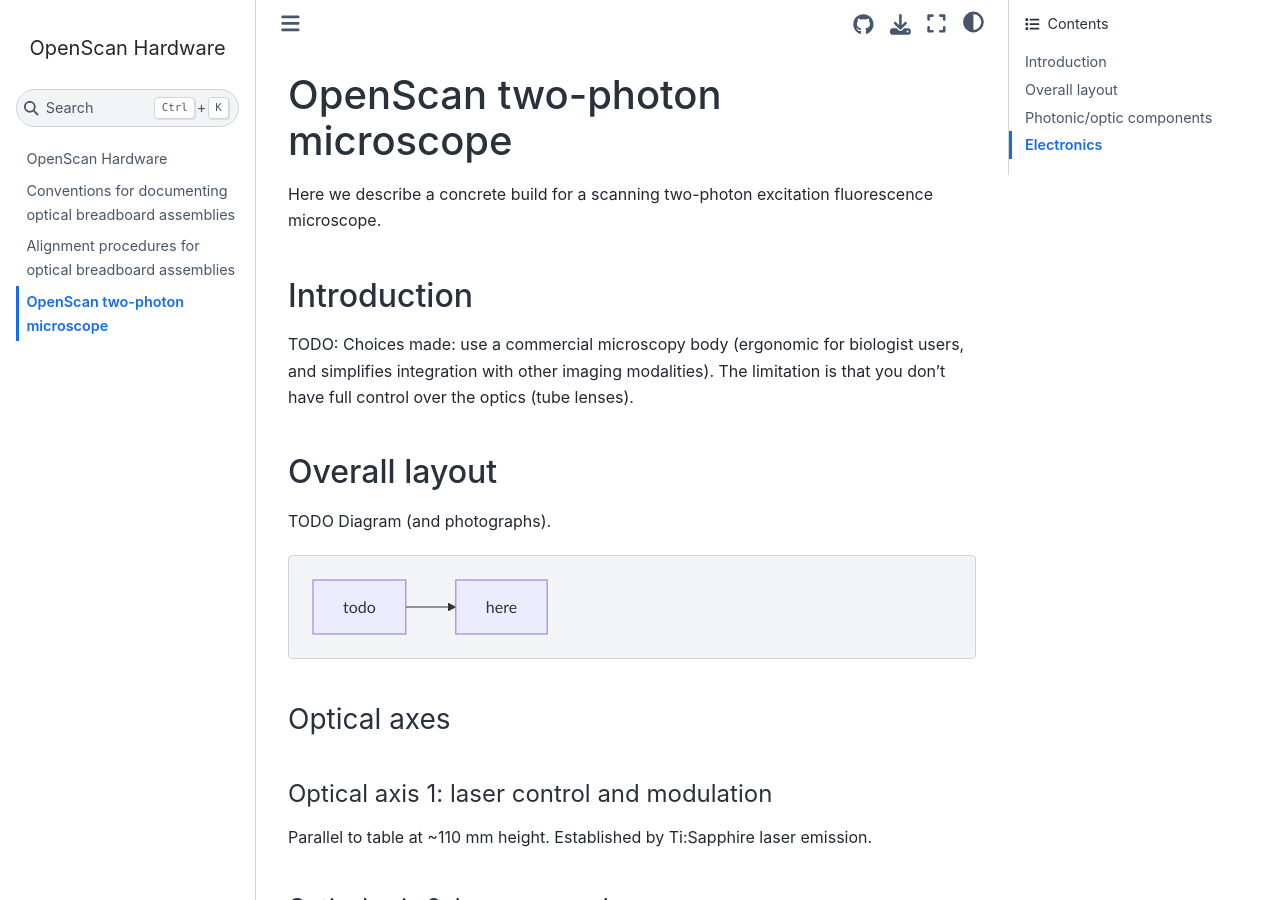
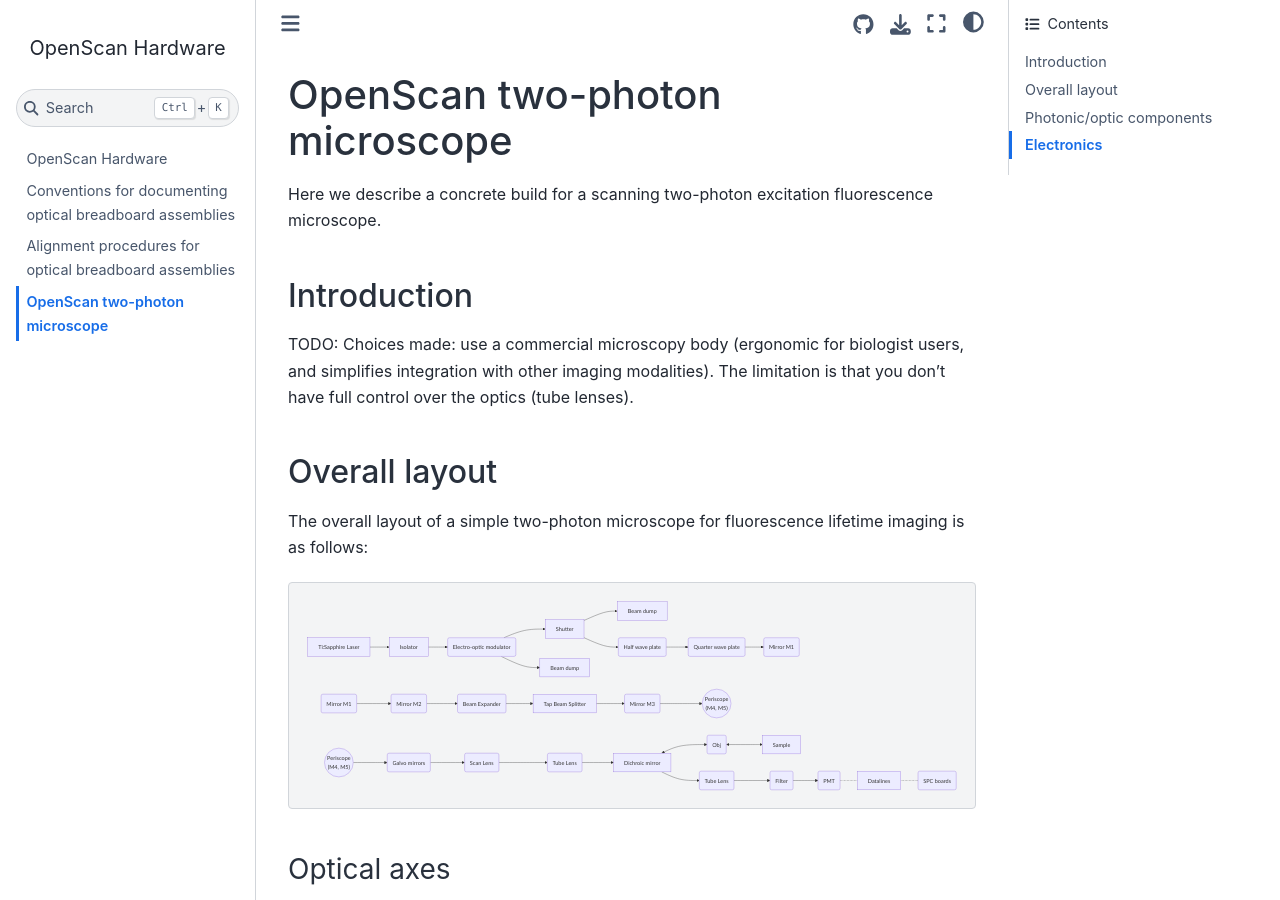
Before and after one commit to openscan-lsm/OpenScan-Hardware, a Jupyter Book: the page built from book/tpm.md, in a window 1280 px wide and 900 px high. Built offline with Jupyter Book 1.0.4 settings and Sphinx 7.4.7 and the Sphinx Book theme 1.1.4, drawn with Linux system fonts in a browser that asks for light colours.

Commit message:
Addition of setup diagram in Mermaid (#2)
Add simple Mermaid diagram for a two-photon microscopy setup. Could still improve by matching diagram to optical axes.

````diff
--- a/book/tpm.md
+++ b/book/tpm.md
@@ -17,11 +17,63 @@ limitation is that you don't have full control over the optics (tube lenses).
 
 ## Overall layout
 
-TODO Diagram (and photographs).
+The overall layout of a simple two-photon microscope for fluorescence lifetime
+imaging is as follows:
 
 ```{mermaid}
     flowchart LR
-      todo --> here
+%%      subgraph Illumination ["Illumination beam line"]
+      Laser["Ti:Sapphire Laser"] --> Isolator;
+      Isolator["Isolator"] --> EOM;
+      EOM("Electro-optic modulator") --> Shutter;
+      Shutter --> Dump[Beam dump];
+      EOM --> EOMDump[Beam dump];
+      Shutter --> HWP;
+      HWP("Half wave plate") --> QWP;
+      QWP("Quarter wave plate")  --> Mirror1("Mirror M1");
+      Mirror1_break("Mirror M1") --> Mirror2;
+      Mirror2("Mirror M2") --> Expander;
+      Expander("Beam Expander") --> Tap;
+      Tap["Tap Beam Splitter"] --> Mirror3("Mirror M3");
+      Mirror3 --> Periscope(("Periscope
+      (M4, M5)"));
+      Periscope_break(("Periscope
+      (M4, M5)")) -->Galvos;
+      Galvos("Galvo mirrors") -->Scan;
+%%      end
+      Scan("Scan Lens") --> EpiTube;
+%%      subgraph MB ["Microscope base"];
+      EpiTube("Tube Lens") --> EpiDM;
+        EpiDM["Dichroic mirror"] <--> Objective;
+        Objective("Obj") <--> Sample;
+        EpiDM -->PMTTube;
+%%      end
+    PMTTube("Tube Lens") -->Filter;
+%%      subgraph PMTA ["Camera line"]
+      Filter("Filter");
+          Filter -->PMT;
+          PMT("PMT")-.-Datalines-.-BH("SPC boards");
+%%      end
+%% Subgraphs commented because including them causes the diagram to run bottom to top.
+
+%% Links to main body sections
+    click Laser href "#ultrafast-pulsed-laser" _blank
+    click Isolator href "#optical-isolator" _blank
+    click EOM href "#intensity-control-electro-optic-modulator-eom" _blank
+    click Shutter href "#shutter-alignment" _blank
+    click HWP href "#polarization-control-wave-plates" _blank
+    click QWP href "#polarization-control-wave-plates" _blank
+    click Mirror1 href "#mirrors-m1-m2" _blank
+    click Mirror2 href "#mirrors-m1-m2" _blank
+    click Expander href "#beam-expander" _blank
+    click Periscope_break href "#mirror-m3-periscope-m4-m5" _blank
+    click Periscope href "#mirror-m3-periscope-m4-m5" _blank
+    click Galvos href "#Galvanometer-scanners" _blank
+    click Scan href "#scan-lens" _blank
+    click EpiTube href "#microscope-body" _blank
+    click PMTTube "#photomultiplier-tubes" _blank
+    click PMT href "#photomultiplier-tubes" _blank
+    click BH href "#electronics" _blank
 ```
 
 ### Optical axes
````
